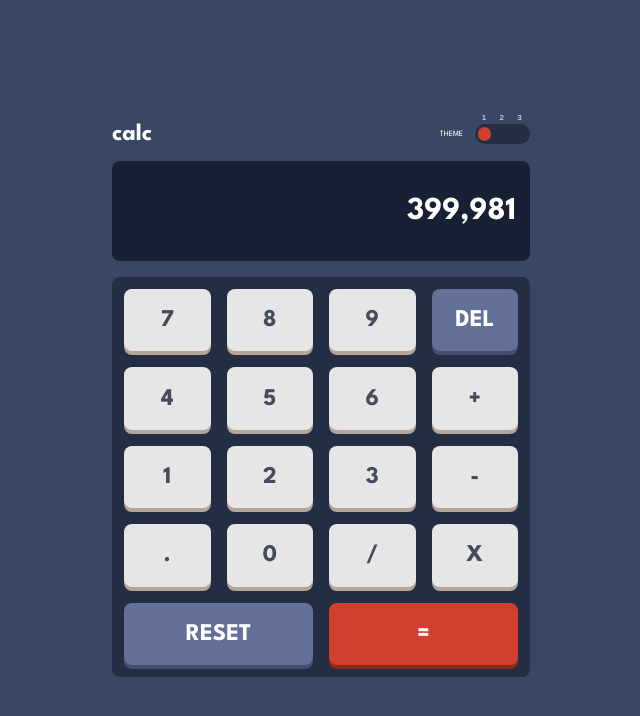
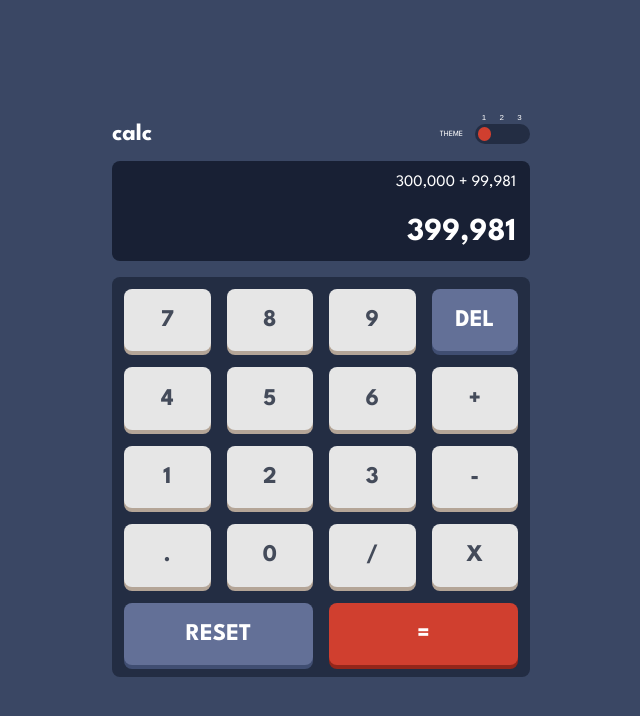
Before and after one commit to Oluwalolope/fem-calculator-app, a React (Vite) app: page / in a window 1280 px wide. Shown: the top 716 px of the page, without its empty margins (319-959 px from the left). Built offline with nearby package versions, Linux system fonts and the light colour scheme.

Commit message:
Added a new feuture to the UI

```diff
--- a/src/components/Display.jsx
+++ b/src/components/Display.jsx
@@ -1,6 +1,13 @@
 const ScreenDisplay = () => {
     return (
-        <div className="screen">399,981</div>
+        <div className="screen">
+            <div className="previous-operand">
+                300,000 + 99,981
+            </div>
+            <div className="current-operand">
+                399,981
+            </div>
+        </div>
     );
 }
 
--- a/src/index.css
+++ b/src/index.css
@@ -262,17 +262,26 @@ body {
 }
 .screen {
   display: flex;
+  flex-direction: column;
   background-color: var(--bg-screen);
   font-size: var(--fs-800);
   font-weight: var(--fw-bold);
   padding: var(--spacing-300);
-  align-items: center;
-  justify-content: right;
+  align-items: flex-end;
+  justify-content: space-between;
   font-family: var(--ff);
   color: var(--display-font-clr);
   height: 100px;
   width: 100%;
   border-radius: var(--br);
+}
+.current-operand {
+  font-size: var(--fs-800);
+}
+.previous-operand {
+  font-size: var(--fs-400);
+  color: var(--secondary-font-clr);
+  font-weight: var(--fw-light);
 }
 .keypad {
   background-color: var(--bg-main-toggle);
```
